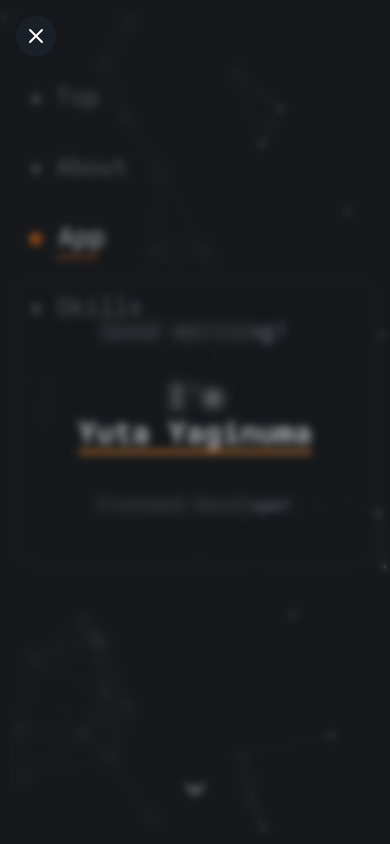
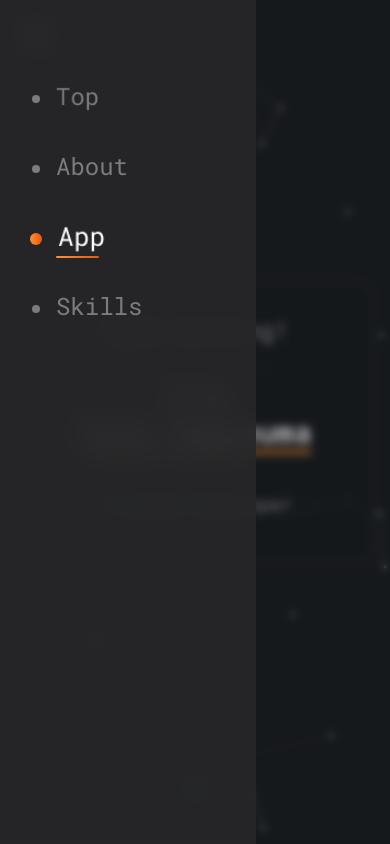
Before and after one commit to temmie0232/my-portfolio, a Next.js app: page / in a window 390 px wide. Both pictures are taken after a click on the button 36 px from the left and 36 px from the top of the page. Shown: the top 844 px of the page. Built offline with nearby package versions, Linux system fonts and the light colour scheme.

Commit message:
fix: ナビゲーションのボタンが隠れる問題の修正

```diff
--- a/src/components/layouts/Navigation.tsx
+++ b/src/components/layouts/Navigation.tsx
@@ -104,7 +104,7 @@
 
             {isSidebarOpen && (
                 <div
-                    className="fixed inset-0 bg-black/30 backdrop-blur-sm z-30 md:hidden"
+                    className="fixed inset-0 bg-black/30 backdrop-blur-sm z-40 md:hidden"
                     onClick={() => setIsSidebarOpen(false)}
                 />
             )}
@@ -113,9 +113,10 @@
                 fixed md:left-16 top-0 md:top-1/2 md:-translate-y-1/2
                 flex flex-col items-start space-y-8
                 md:p-0 p-8 pt-20
-                bg-zinc-800/20 backdrop-blur-sm md:bg-transparent md:backdrop-blur-none
+                bg-zinc-800/90 backdrop-blur-md md:bg-transparent md:backdrop-blur-none
                 h-full md:h-auto w-64 md:w-auto
                 transform transition-all duration-300 ease-out will-change-transform
+                z-50
                 ${isSidebarOpen ? 'translate-x-0' : '-translate-x-full md:translate-x-0'}
             `}>
                 {sections.map((section) => (
```
